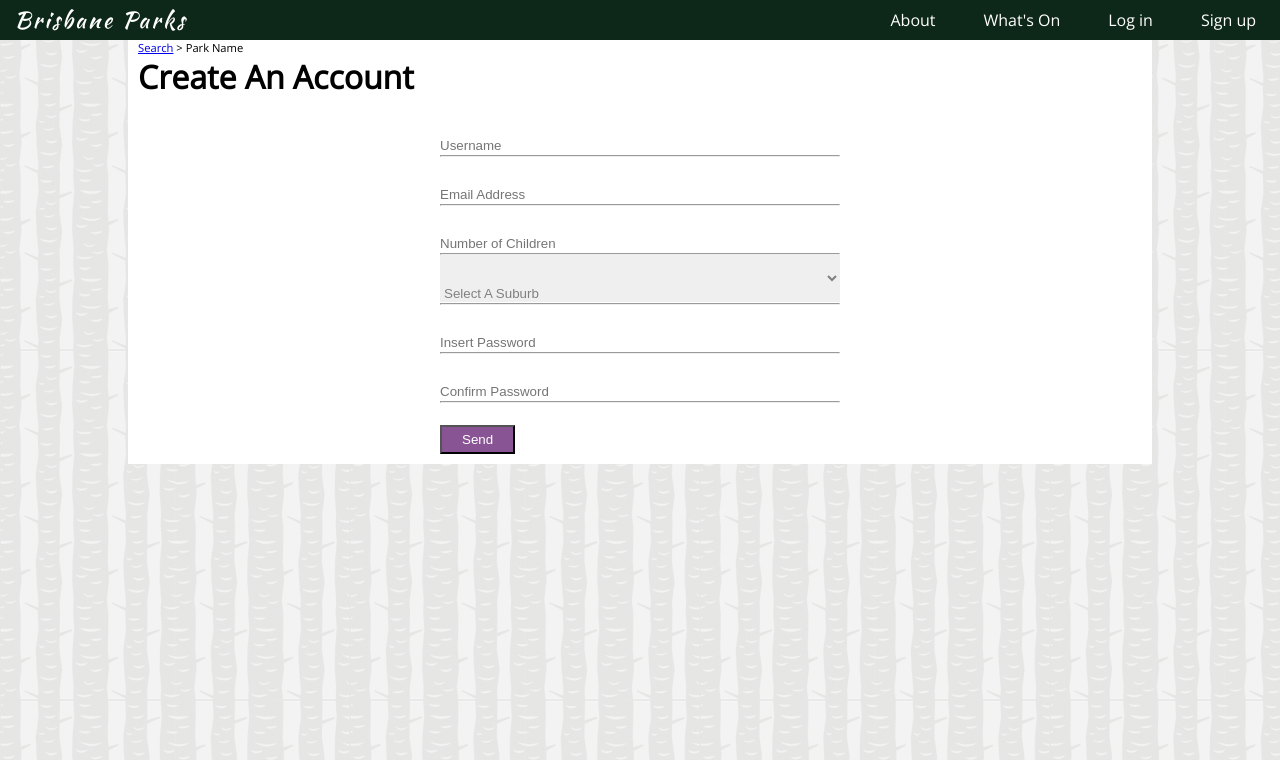
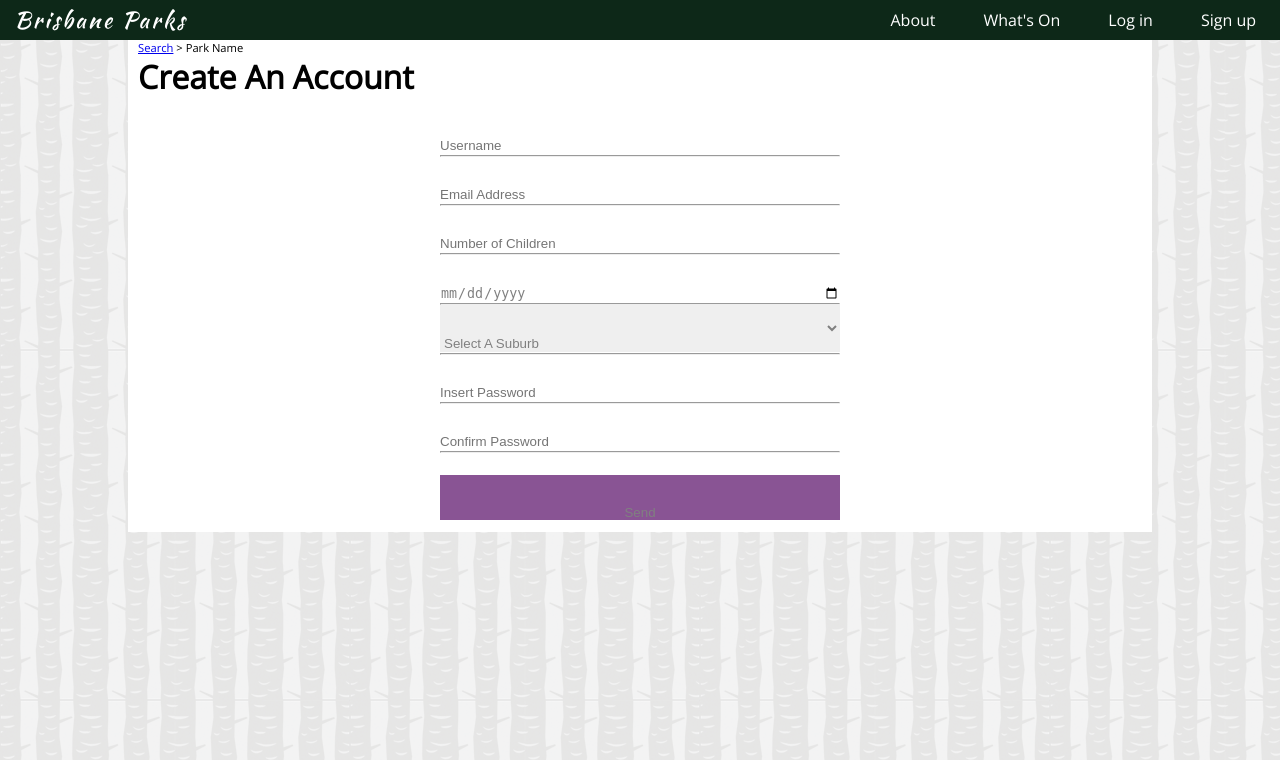
Before and after one commit to cmnvb/CAB230-Site, a PHP site: page /html/signup.html in a window 1280 px wide. Shown: the top 760 px of the page. Run offline with PHP 8.4, Linux system fonts and the light colour scheme.

Commit message:
complete form with no validation
only needs the styling of dd/mm/yy to change

```diff
--- a/css/signup.css
+++ b/css/signup.css
@@ -9,7 +9,7 @@
 
 }
 
-#registration-form input[type=text], select{
+#registration-form input, select{
 
     padding: 30px 0 0 0;
     border-style: none;
--- a/html/signup.html
+++ b/html/signup.html
@@ -31,8 +31,9 @@
 			<div id="registration-form">
 				<form action="index.html" method="post">
 					<input type="text" name="username" placeholder="Username" required/><hr>
-					<input type="text" name="email" placeholder="Email Address" required/><hr>
-					<input type="text" name="children" placeholder="Number of Children" required/><hr>
+					<input type="email" name="email" placeholder="Email Address" required/><hr>
+					<input type="number" name="children" placeholder="Number of Children" required/><hr>
+					<input type="date" name="bday" placeholder="Date of Birth dd/mm/yy" required/><hr>
 					<select name="suburb" required>
 						<option value="" disabled selected hidden>Select A Suburb</option>
 						<option value="place">place</option>
```
Also changed, not shown: html/park.html (+15 -3 lines).
